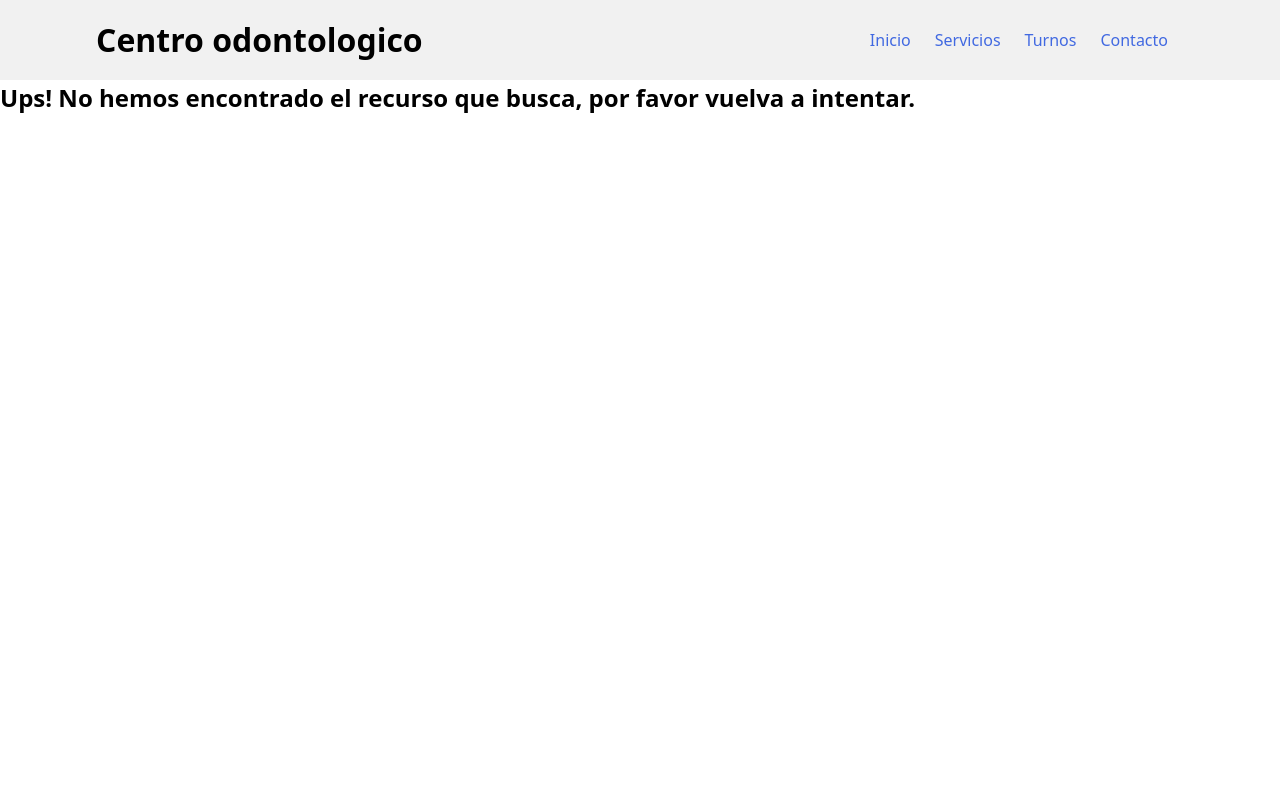
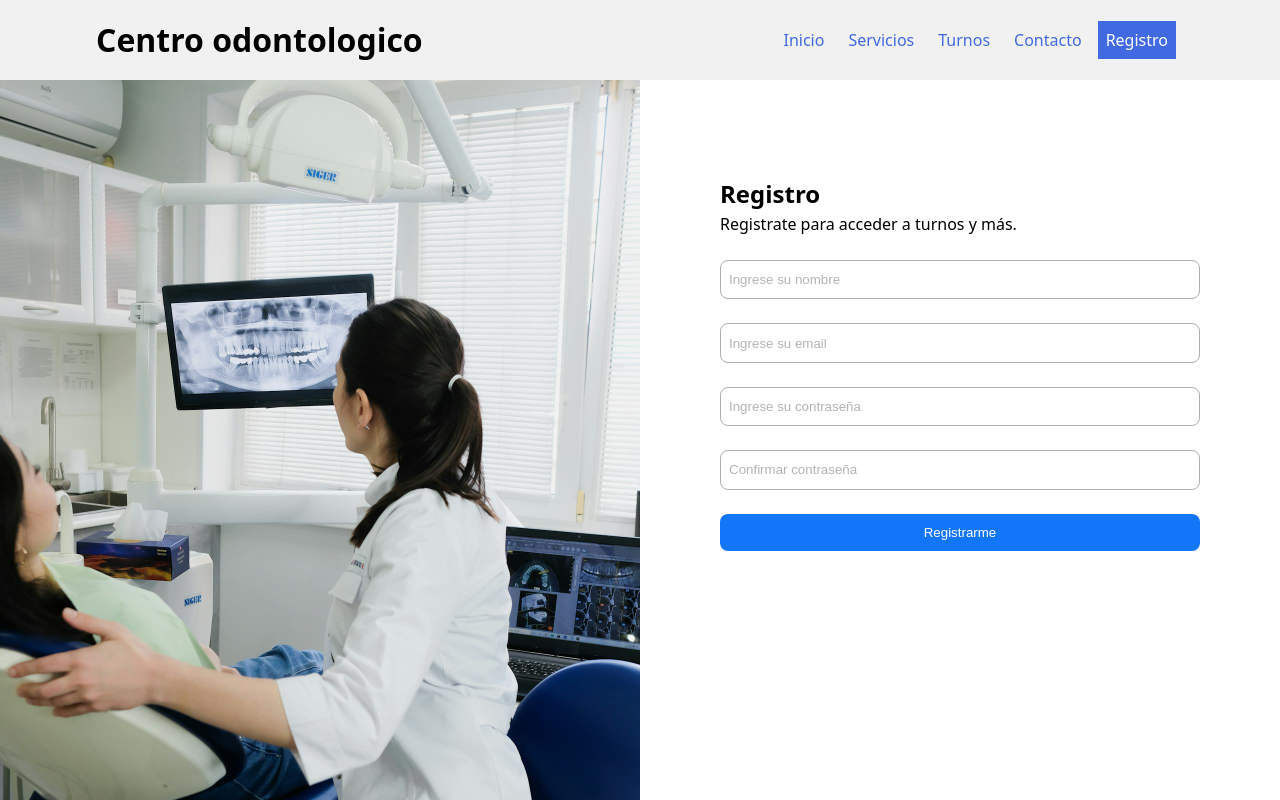
Before and after one commit to MatiIvanoff/centro-odontologico, a React (Vite) app: page /registro in a window 1280 px wide. Shown: the top 800 px of the page. Built offline with nearby package versions, Linux system fonts and the light colour scheme.

Commit message:
Se agregó la página Registro

```diff
--- a/src/App.jsx
+++ b/src/App.jsx
@@ -6,11 +6,11 @@ import { Contacto } from "./pages/Contacto/Contacto"
 import { Servicios } from "./pages/Servicios/Servicios"
 import { NotFound } from "./pages/NotFound/NotFound"
 import { DetalleServicio } from "./pages/DetalleServicio/DetalleServicio"
+import { Registro } from "./pages/Registro/registro"
 
 
 
 function App() {
-
 
   return (
     <>
@@ -22,7 +22,7 @@ function App() {
         <Route path="/servicios" element={<Servicios />} />
         <Route path="/servicios/:categoria" element={<Servicios />} />
         <Route path="/servicio/:id" element={<DetalleServicio />} />
-
+        <Route path="/registro" element={<Registro />} />
 
         <Route path="/*" element={<NotFound />} />
       </Routes>
--- a/src/components/MainHeader/MainHeader.jsx
+++ b/src/components/MainHeader/MainHeader.jsx
@@ -12,6 +12,8 @@ export const MainHeader = () => {
                         <li className="item-menu"><NavLink className="enlace-menu" to="/servicios">Servicios</NavLink></li>
                         <li className="item-menu"><NavLink className="enlace-menu" to="/turnos">Turnos</NavLink></li>
                         <li className="item-menu"><NavLink className="enlace-menu" to="/contacto">Contacto</NavLink></li>
+                        <li className="item-menu"><NavLink className="enlace-menu" to="/registro">Registro</NavLink></li>
+
                     </ul>
                 </nav>
             </div>
--- /dev/null
+++ b/src/pages/Registro/Registro.css
@@ -0,0 +1,44 @@
+.seccion-registro {
+    display: flex;
+
+    .contenedor-portada {
+        width: 50%;
+
+        img {
+            width: 100%;
+        }
+    }
+
+    .contenedor-registro {
+        width: 50%;
+        padding: 6rem 5rem;
+
+        form {
+
+            input {
+                display: block;
+                width: 100%;
+                padding: .7rem .5rem;
+                margin: 1.5rem 0;
+                border-radius: 8px;
+                border: 1.5px solid #AFAFAF;
+
+
+            }
+
+            input::placeholder {
+                color: rgba(0, 0, 0, 0.3);
+            }
+
+            button {
+                display: block;
+                width: 100%;
+                padding: 0.7rem 0;
+                border: 0;
+                border-radius: 8px;
+                background-color: #1376F8;
+                color: white;
+            }
+        }
+    }
+}
--- /dev/null
+++ b/src/pages/Registro/Registro.jsx
@@ -0,0 +1,66 @@
+import { useState } from 'react'
+import './Registro.css'
+
+export const Registro = () => {
+/*
+    const [nombre, setNombre]= useState('')
+    const [email, setEmail]= useState('')
+    const [password, setPassword]= useState('')
+    const [confirmPassword, setConfirmPassword] = useState('')
+    */
+    const [formData, setFormData] = useState({nombre:'', email:'', password:'', confirmPassword:''})
+
+    function handleChangeInput(event) {
+        setFormData({...formData, [event.target.name]:event.target.value})
+    }
+
+    function handleChangeName(value) {
+        setNombre(value)
+    }
+
+    function handleChangeEmail(value) {
+        setEmail(value)
+    }
+
+    function handleChangePassword(value) {
+        setPassword(value)
+    }
+
+    function handleChangeConfirmPassword(value) {
+        setConfirmPassword(value)
+    }
+
+    function handleSubmit(event) {
+        event.preventDefault()
+
+        console.log(formData);
+
+    }
+
+
+  return (
+    <section className='seccion-registro'>
+        <div className='contenedor-portada'>
+            <img src="/portada-registro.jpg" alt="" />
+        </div>
+
+        <div className='contenedor-registro'>
+            <h2>Registro</h2>
+
+            <p>Registrate para acceder a turnos y más.</p>
+
+            <form onSubmit={(event) => handleSubmit(event)}>
+
+                <input name='nombre' onChange={(event) => handleChangeInput(event)} type="text" placeholder='Ingrese su nombre'/>
+                <input name='email' onChange={(event) => handleChangeInput(event)} type="email" placeholder='Ingrese su email'/>
+                <input name='password' onChange={(event) => handleChangeInput(event)} type="password" placeholder='Ingrese su contraseña'/>
+                <input name='confirmPassword' onChange={(event) => handleChangeInput(event)} type="password"  placeholder='Confirmar contraseña'/>
+
+                <button type="submit">Registrarme</button>
+            </form>
+
+
+        </div>
+    </section>
+  )
+}
```
Also changed, not shown: apuntes.txt, public/portada-registro.jpg (added).
